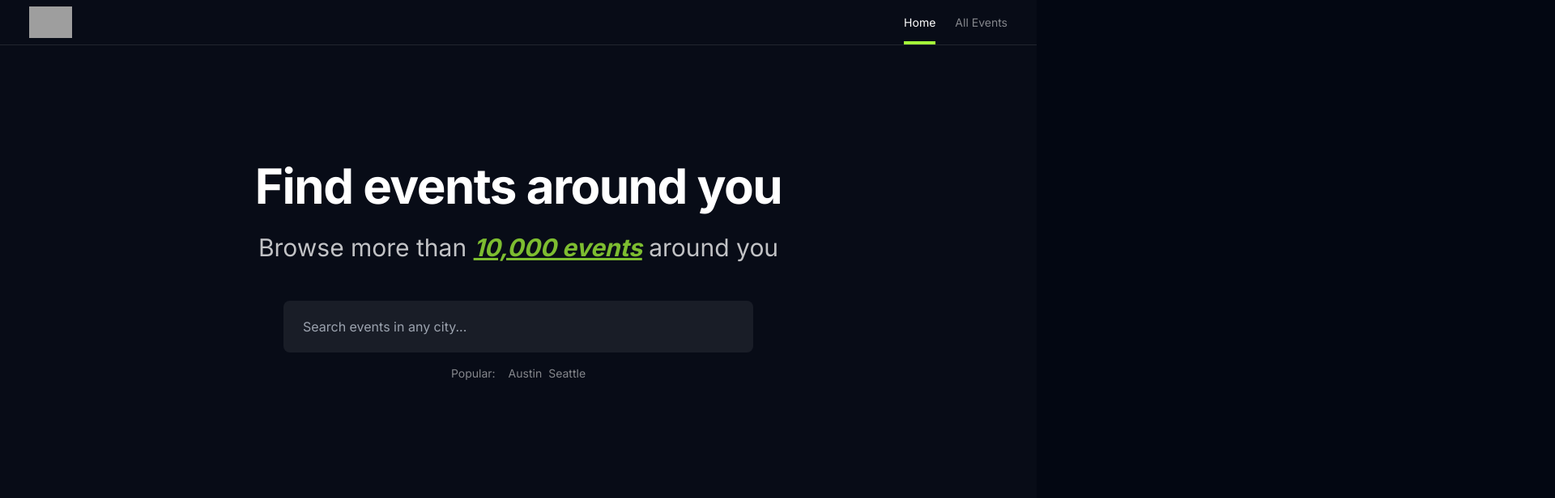
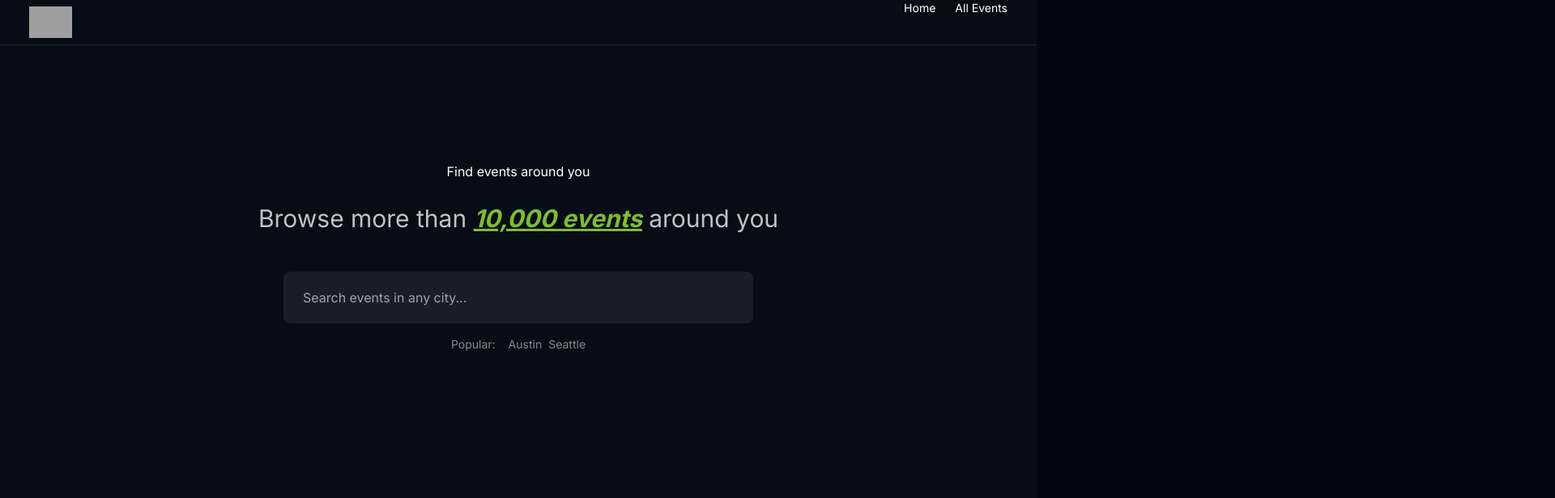
Before and after one commit to tjdrabek/Evento, a Next.js app: page / in a window 1280 px wide. Shown: the top 616 px of the page at 81% size, 1920 px wide, since content can reach past the window. Built offline with nearby package versions, Linux system fonts and the light colour scheme; grey boxes are pictures that could not be loaded.

Commit message:
create cn() utility function to replace clsx and tailwind merge

```diff
--- a/src/components/h1.tsx
+++ b/src/components/h1.tsx
@@ -1,4 +1,4 @@
-import { twMerge } from "tailwind-merge";
+import { cn } from "@/lib/utils";
 
 type H1Props = {
   children: React.ReactNode;
@@ -8,10 +8,7 @@ type H1Props = {
 export default function H1({ children, className }: H1Props) {
   return (
     <h1
-      className={twMerge(
-        "text-3xl lg:text-6xl font-bold tracking-tight",
-        className
-      )}
+      className={cn("text-3xl lg:text-6xl font-bold tracking-tight", className)}
     >
       {children}
     </h1>
--- a/src/components/header.tsx
+++ b/src/components/header.tsx
@@ -3,8 +3,8 @@
 import Link from "next/link";
 import Logo from "./logo";
 import { usePathname } from "next/navigation";
-import clsx from "clsx";
 import { motion } from "framer-motion";
+import { cn } from "@/lib/utils";
 
 const routes = [
   { name: "Home", path: "/" },
@@ -21,7 +21,7 @@ export default function Header() {
           {routes.map((route) => (
             <li
               key={route.path}
-              className={clsx(
+              className={cn(
                 "hover:text-white flex items-center relative transition",
                 {
                   "text-white": activePathname === route.path,
--- /dev/null
+++ b/src/lib/utils.ts
@@ -0,0 +1,6 @@
+import clsx, { ClassValue } from "clsx";
+import { twMerge } from "tailwind-merge";
+
+export function cn(...inputs: ClassValue[]) {
+  twMerge(clsx(inputs));
+}
```
